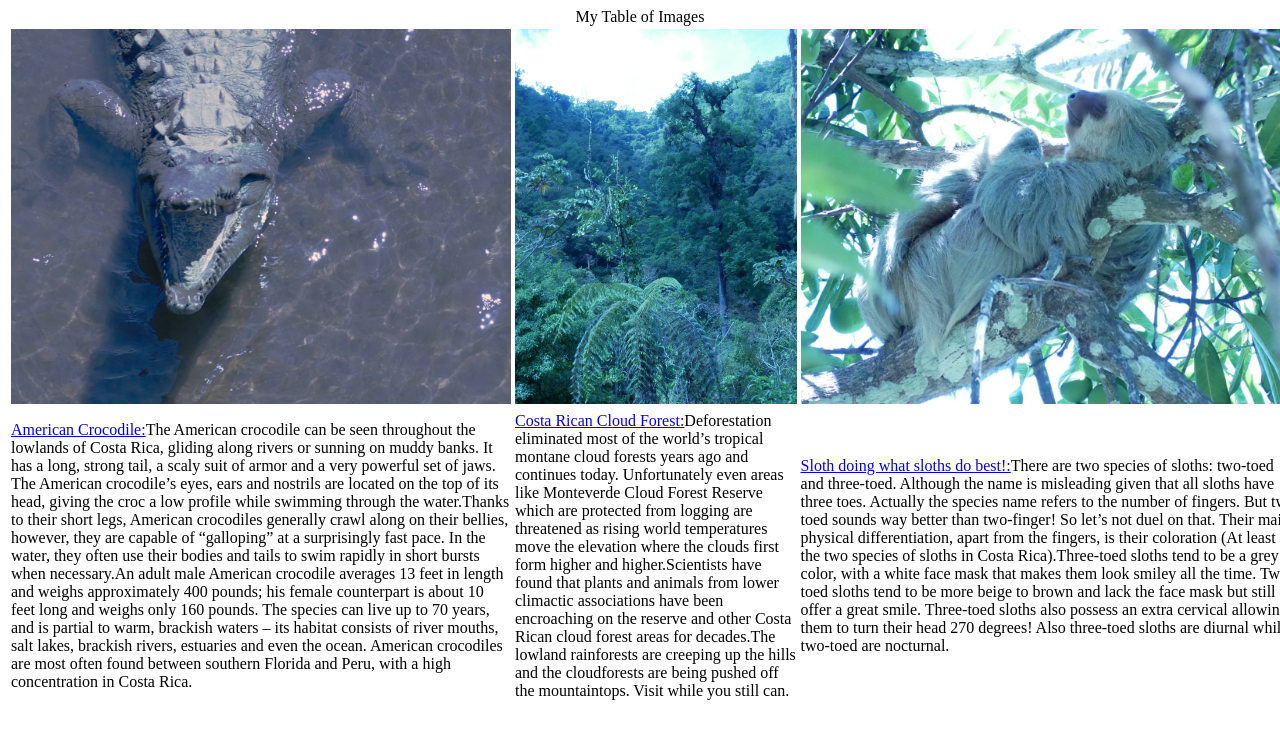
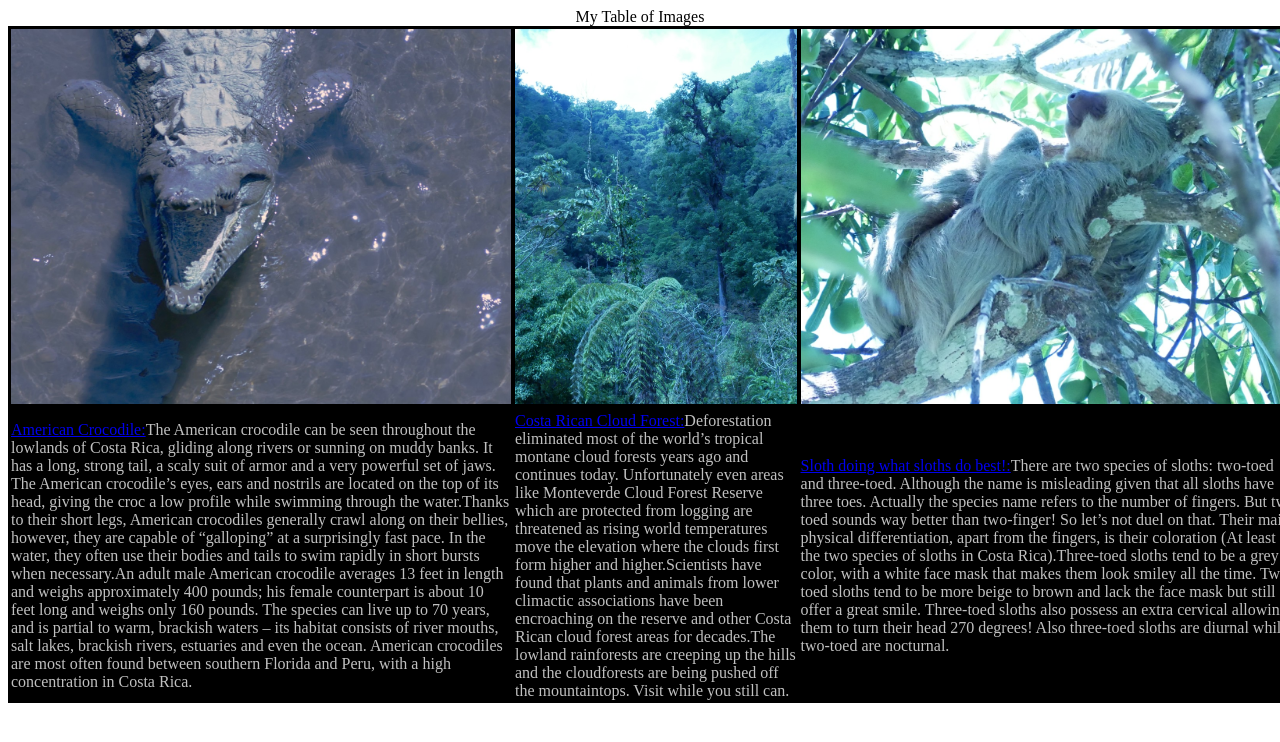
Before and after one commit to PK42Trinity/PK42Trinity.github.io, a plain HTML site: page images-relative.html in a window 1280 px wide. Shown: the top 742 px of the page. Drawn offline with Linux system fonts and the light colour scheme.

Commit message:
Add files via upload

```diff
--- a/images-relative.html
+++ b/images-relative.html
@@ -11,7 +11,7 @@
 
 </head>
 <body>
-    <table>
+    <table style="background-color: black;color: silver">
 
 
 <tr><td>
```
